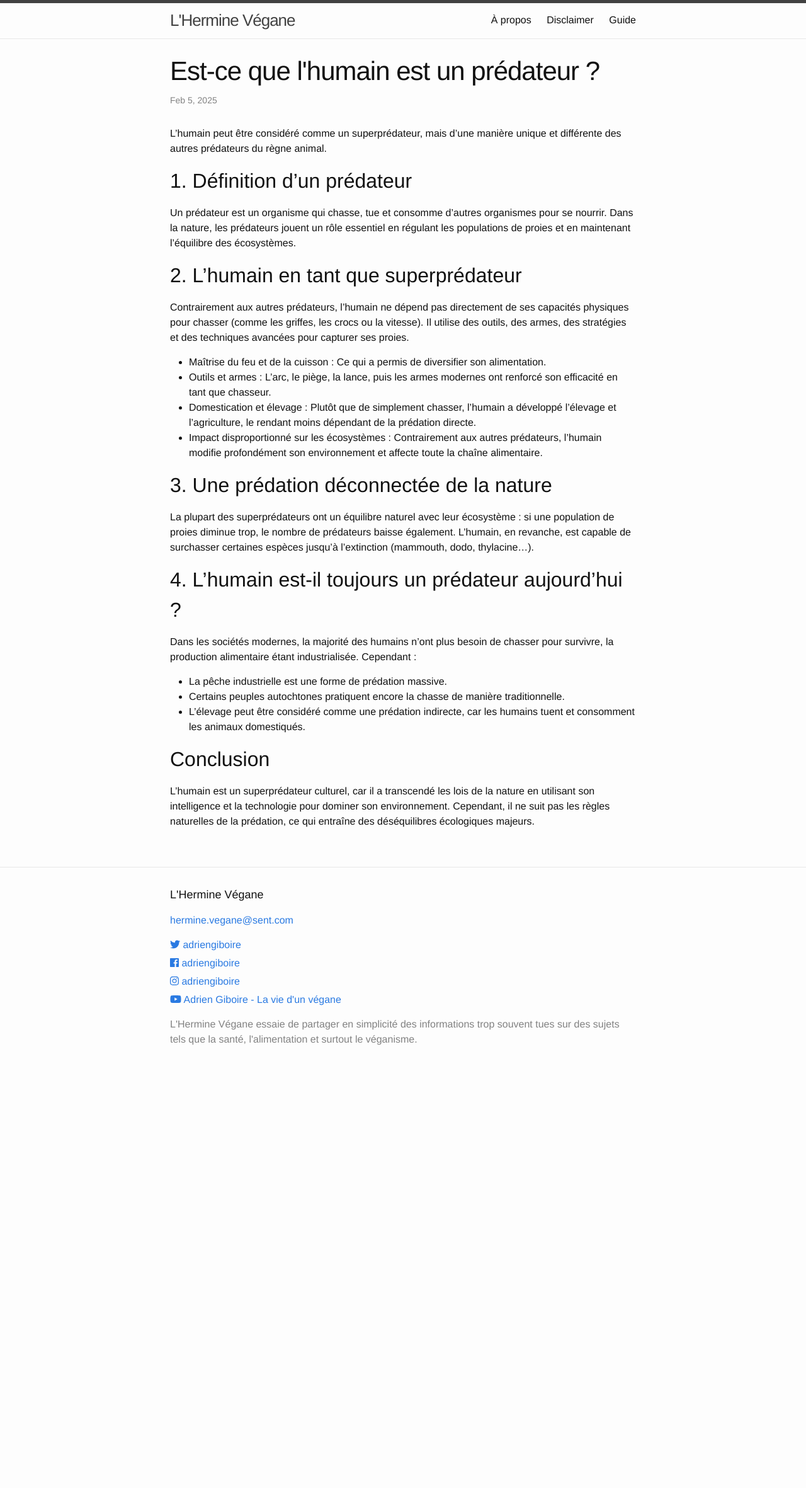
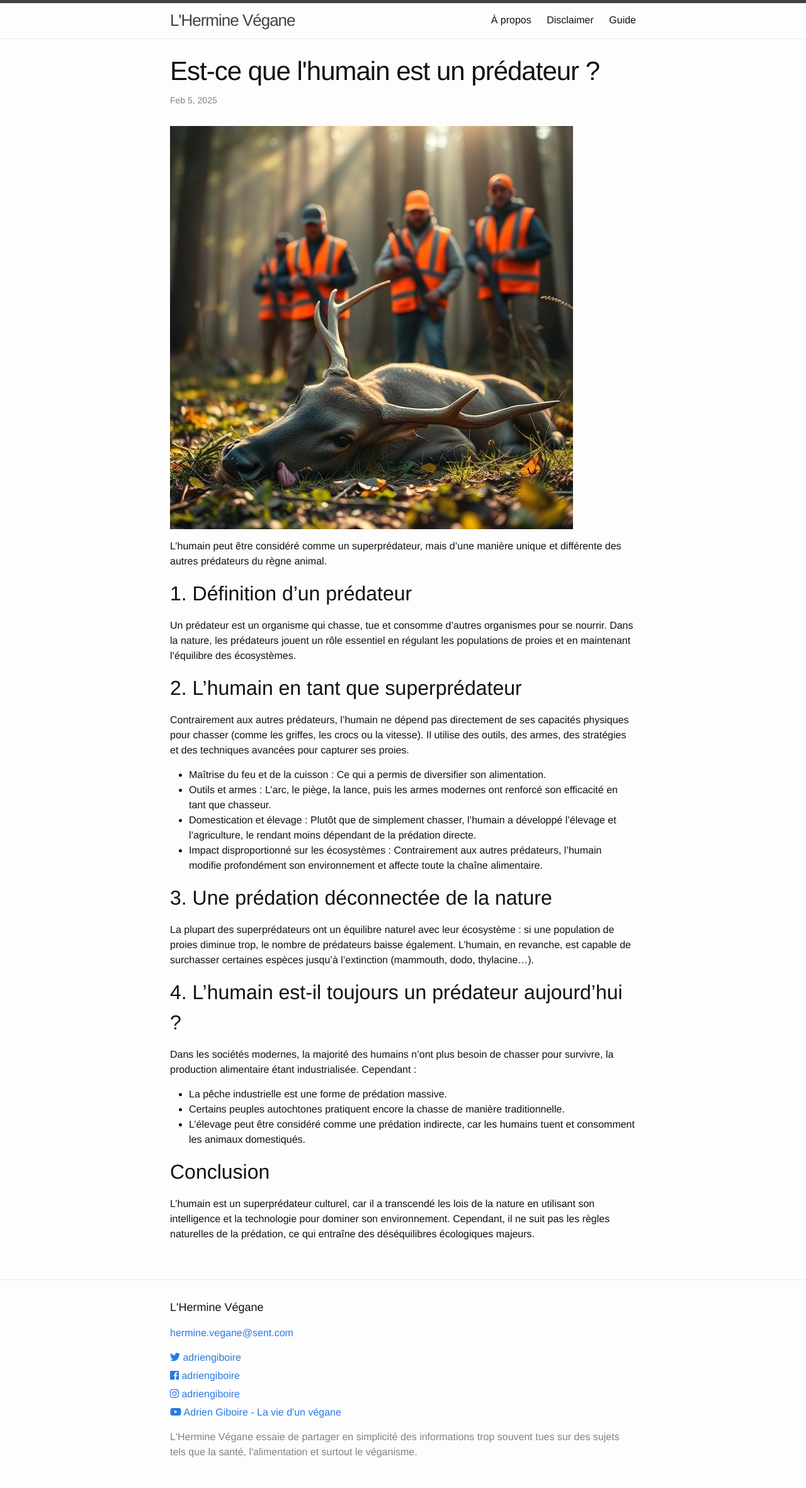
Before and after one commit to AdrienGiboire/herminevegane.fr, a Jekyll site: the page built from _posts/2025-02-05-est-ce-que-l-humain-est-un-prédateur.md, in a window 1280 px wide. Shown: the whole page at 63% size. Built offline with Jekyll 4.4.1, drawn with Linux system fonts in a browser that asks for light colours; nearby versions of some CDN libraries; before the commit the page ends 1707 px from its top, so only the background shows below that.

Commit message:
improv: add image to 2025-02-05-est-ce-que-l-humain-est-un-predateur

```diff
--- a/_posts/2025-02-05-est-ce-que-l-humain-est-un-prédateur.md
+++ b/_posts/2025-02-05-est-ce-que-l-humain-est-un-prédateur.md
@@ -3,6 +3,8 @@ layout: post
 title: Est-ce que l'humain est un prédateur ?
 date: 2025-02-05 23:04 +0100
 ---
+
+![Image générée par IA montrant un cerf mort et des chasseurs]({{ "/assets/images/articles/predateur.jpg" | absolute_url }})
 
 L'humain peut être considéré comme un superprédateur, mais d'une manière unique et différente des autres prédateurs du règne animal.
 
```
Also changed, not shown: Gemfile.lock, assets/images/articles/predateur.jpg (added).
